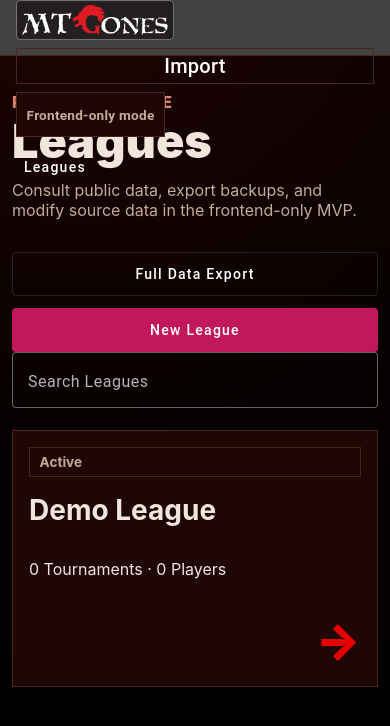
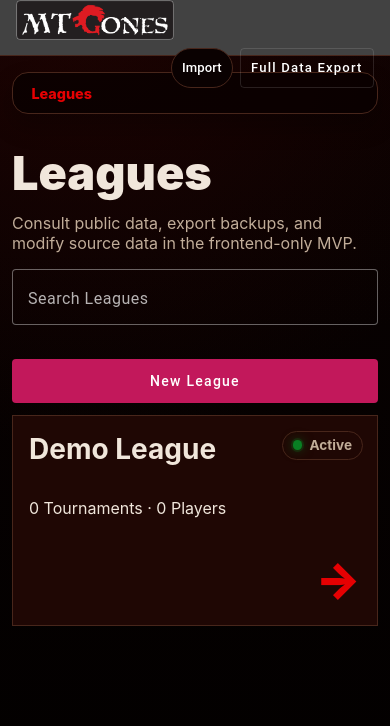
Before and after one commit to AronGomu/gones, an Angular app: page /leagues in a window 390 px wide. Shown: the top 726 px of the page. Built offline with nearby package versions, Linux system fonts and the light colour scheme.

Commit message:
bunch of stuff

```diff
--- a/src/app/app.component.ts
+++ b/src/app/app.component.ts
@@ -4,8 +4,16 @@ import { filter } from 'rxjs';
 import { MatButtonModule } from '@angular/material/button';
 import { MatIconModule } from '@angular/material/icon';
 import { MatToolbarModule } from '@angular/material/toolbar';
-import { APP_BACKEND, ApplicationBackend } from './backend/application-backend';
+import { LeagueRepository } from './data/league-repository.service';
+import { exportFullData } from './domain/export-restore';
+import { PersistedLeague } from './domain/models';
 import { logBoundaryError, logBoundaryInfo } from './shared/app-logger';
+import { saveJsonFile } from './shared/save-json-file';
+
+interface BreadcrumbItem {
+  label: string;
+  link?: unknown[];
+}
 
 @Component({
   selector: 'gones-root',
@@ -14,13 +22,34 @@ import { logBoundaryError, logBoundaryInfo } from './shared/app-logger';
   template: `
     <mat-toolbar class="app-toolbar">
       <a class="brand" routerLink="/leagues" aria-label="Gones home"><img src="assets/gones_logo.png" alt="Gones"></a>
-      <nav class="nav-links" aria-label="Primary"><a mat-button routerLink="/leagues">Leagues</a></nav>
+      <nav class="breadcrumb-shell breadcrumb-shell--desktop" aria-label="Breadcrumb">
+        <ol class="breadcrumbs">
+          @for (item of breadcrumbs(); track item.label + $index) {
+            <li class="breadcrumb-item" [class.active]="$last" [attr.aria-current]="$last ? 'page' : null">
+              @if (!$last && item.link) { <a [routerLink]="item.link">{{ item.label }}</a> }
+              @else { <span>{{ item.label }}</span> }
+            </li>
+          }
+        </ol>
+      </nav>
       <span class="spacer"></span>
       @if (showHeaderImport()) {
-        <label class="file-button toolbar-import" [class.disabled]="importing()" mat-stroked-button>{{ importing() ? 'Importing…' : 'Import' }}<input data-cy="header-import-input" type="file" accept=".json,application/json" [disabled]="importing()" (change)="importLeague($event)"></label>
+        <div class="header-actions">
+          <label class="file-button toolbar-import secondary-action" [class.disabled]="importing()" mat-stroked-button>{{ importing() ? 'Importing…' : 'Import' }}<input data-cy="header-import-input" type="file" accept=".json,application/json" [disabled]="importing()" (change)="importLeague($event)"></label>
+          <button mat-stroked-button class="secondary-action" type="button" (click)="downloadFullExport()">Full Data Export</button>
+        </div>
       }
-      @if (backend.mode === 'frontend-local') { <span class="setup-chip">Frontend-only mode</span> }
     </mat-toolbar>
+    <nav class="breadcrumb-shell breadcrumb-shell--mobile" aria-label="Breadcrumb">
+      <ol class="breadcrumbs">
+        @for (item of breadcrumbs(); track item.label + $index) {
+          <li class="breadcrumb-item" [class.active]="$last" [attr.aria-current]="$last ? 'page' : null">
+            @if (!$last && item.link) { <a [routerLink]="item.link">{{ item.label }}</a> }
+            @else { <span>{{ item.label }}</span> }
+          </li>
+        }
+      </ol>
+    </nav>
     @if (importError()) { <p class="error app-banner" role="alert">{{ importError() }}</p> }
     <main class="app-main"><router-outlet /></main>
   `
@@ -28,17 +57,51 @@ import { logBoundaryError, logBoundaryInfo } from './shared/app-logger';
 export class AppComponent {
   private readonly injector = inject(Injector);
   private readonly router = inject(Router);
-  readonly backend: ApplicationBackend = inject(APP_BACKEND);
+  private readonly repo = inject(LeagueRepository);
   readonly currentUrl = signal(this.router.url);
   readonly importing = signal(false);
   readonly importError = signal('');
   readonly showHeaderImport = signal(true);
+  readonly breadcrumbs = signal<BreadcrumbItem[]>([{ label: 'Leagues' }]);
+  private routeStateRequest = 0;
 
   constructor() {
+    void this.updateRouteState(this.router.url);
     this.router.events.pipe(filter((event): event is NavigationEnd => event instanceof NavigationEnd)).subscribe((event) => {
-      this.currentUrl.set(event.urlAfterRedirects);
-      this.showHeaderImport.set(event.urlAfterRedirects.split('?')[0] === '/leagues');
+      void this.updateRouteState(event.urlAfterRedirects);
     });
+  }
+
+  private async updateRouteState(url: string): Promise<void> {
+    const request = ++this.routeStateRequest;
+    this.currentUrl.set(url);
+    const path = url.split('?')[0];
+    this.showHeaderImport.set(path === '/leagues');
+    const breadcrumbs = await this.buildBreadcrumbs(path);
+    if (request === this.routeStateRequest) this.breadcrumbs.set(breadcrumbs);
+  }
+
+  private async buildBreadcrumbs(path: string): Promise<BreadcrumbItem[]> {
+    const segments = path.split('/').filter(Boolean);
+    if (segments[0] !== 'leagues' || !segments[1]) return [{ label: 'Leagues' }];
+
+    const leagueId = decodeURIComponent(segments[1]);
+    const league = await this.safeGetLeague(leagueId);
+    const leagueLabel = league?.name || 'League';
+    if (segments[2] !== 'tournaments' || !segments[3]) return [{ label: 'Leagues', link: ['/leagues'] }, { label: leagueLabel }];
+
+    const tournamentId = decodeURIComponent(segments[3]);
+    const tournamentLabel = league?.tournaments.find((item) => item.id === tournamentId)?.name || 'Tournament';
+    return [{ label: 'Leagues', link: ['/leagues'] }, { label: leagueLabel, link: ['/leagues', leagueId] }, { label: tournamentLabel }];
+  }
+
+  private async safeGetLeague(leagueId: string): Promise<PersistedLeague | null> {
+    try { return await this.repo.getLeague(leagueId); }
+    catch (error) { logBoundaryError('app-breadcrumb.loadLeague', error, { leagueId }); return null; }
+  }
+
+  async downloadFullExport(): Promise<void> {
+    saveJsonFile(exportFullData(await this.repo.listLeagues()), 'gones-full-data.gones.json');
   }
 
   async importLeague(event: Event): Promise<void> {
--- a/src/app/features/leagues/league-list.component.ts
+++ b/src/app/features/leagues/league-list.component.ts
@@ -11,8 +11,6 @@ import { MatProgressSpinnerModule } from '@angular/material/progress-spinner';
 import { LeagueRepository } from '../../data/league-repository.service';
 import { PersistedLeague } from '../../domain/models';
 import { calculateLeagueResult } from '../../domain/results';
-import { exportFullData } from '../../domain/export-restore';
-import { saveJsonFile } from '../../shared/save-json-file';
 import { logBoundaryError } from '../../shared/app-logger';
 import { TextPromptDialogComponent } from '../../shared/dialogs';
 
@@ -21,21 +19,20 @@ import { TextPromptDialogComponent } from '../../shared/dialogs';
   imports: [FormsModule, RouterLink, MatButtonModule, MatCardModule, MatDialogModule, MatFormFieldModule, MatInputModule, MatProgressSpinnerModule],
   template: `
     <section class="page-heading">
-      <div><p class="kicker">Public archive</p><h1>Leagues</h1><p class="muted">Consult public data, export backups, and modify source data in the frontend-only MVP.</p></div>
-      <div class="actions">
-        <button mat-stroked-button (click)="downloadFullExport()" [disabled]="!leagues().length">Full Data Export</button>
-        <button mat-flat-button color="primary" (click)="createLeague()">New League</button>
-      </div>
+      <div><h1>Leagues</h1><p class="muted">Consult public data, export backups, and modify source data in the frontend-only MVP.</p></div>
     </section>
     @if (error()) { <p class="error" role="alert">{{ error() }}</p> }
-    <mat-form-field appearance="outline" class="search"><mat-label>Search Leagues</mat-label><input matInput [(ngModel)]="searchTerm"></mat-form-field>
+    <div class="league-toolbar">
+      <mat-form-field appearance="outline" class="search"><mat-label>Search Leagues</mat-label><input matInput [(ngModel)]="searchTerm"></mat-form-field>
+      <button mat-flat-button color="primary" (click)="createLeague()">New League</button>
+    </div>
     @if (loading()) { <mat-spinner diameter="40" /> }
     @else if (!filteredLeagues().length) { <mat-card class="panel"><mat-card-title>No Leagues</mat-card-title><mat-card-content>No public Leagues match this view.</mat-card-content></mat-card> }
     @else {
       <div class="league-grid">
         @for (league of filteredLeagues(); track league.id) {
           <a class="league-card" [routerLink]="['/leagues', league.id]" data-cy="league-list-item">
-            <span class="status" [class.completed]="league.status === 'completed'">{{ league.status === 'completed' ? 'Completed' : 'Active' }}</span>
+            <span class="status league-card-status" [class.completed]="league.status === 'completed'"><span class="status-dot" aria-hidden="true"></span>{{ league.status === 'completed' ? 'Completed' : 'Active' }}</span>
             <h2>{{ league.name }}</h2>
             <p>{{ league.tournaments.length }} Tournament{{ league.tournaments.length === 1 ? '' : 's' }} · {{ playerCount(league) }} Player{{ playerCount(league) === 1 ? '' : 's' }}</p>
             <span class="open-affordance">→</span>
@@ -75,7 +72,6 @@ export class LeagueListComponent {
     await this.router.navigate(['/leagues', league.id]);
   }
 
-  downloadFullExport(): void { saveJsonFile(exportFullData(this.leagues()), 'gones-full-data.gones.json'); }
 }
 
 function firstDialogValue<T>(source: Observable<T | undefined>): Promise<T | undefined> {
--- a/src/styles.css
+++ b/src/styles.css
@@ -31,10 +31,23 @@ button, .file-button, a[mat-button], a[mat-stroked-button], a[mat-flat-button] {
 .app-toolbar { position: sticky; top: 0; z-index: 20; min-width: 0; border-bottom: 1px solid var(--soot); background: var(--black-metal); gap: .5rem; }
 .brand { display: inline-flex; align-items: center; margin-right: 1rem; }
 .brand img { width: auto; height: 48px; }
-.nav-links { display: flex; gap: .25rem; }
 .spacer { flex: 1 1 auto; }
+.header-actions { display: inline-flex; align-items: center; justify-content: flex-end; gap: .5rem; margin-left: auto; min-width: 0; }
+.header-actions .secondary-action { white-space: nowrap; }
 .setup-chip, .status { border: 1px solid var(--soot); background: var(--iron); color: var(--dim-ash); padding: .35rem .6rem; font-size: .85rem; font-weight: 700; }
 .status.completed { color: var(--steel); }
+.status-dot { display: inline-block; width: .58rem; height: .58rem; flex: 0 0 .58rem; border-radius: 999px; background: var(--create-green); box-shadow: 0 0 0 2px color-mix(in oklch, var(--create-green) 22%, transparent), 0 0 12px color-mix(in oklch, var(--create-green) 62%, transparent); }
+.status.completed .status-dot { background: var(--hot-blood); box-shadow: 0 0 0 2px color-mix(in oklch, var(--hot-blood) 22%, transparent), 0 0 12px color-mix(in oklch, var(--hot-blood) 62%, transparent); }
+.breadcrumb-shell { min-width: 0; }
+.breadcrumb-shell--desktop { flex: 1 1 auto; margin-left: .5rem; }
+.breadcrumb-shell--mobile { display: none; width: min(1280px, calc(100vw - 32px)); margin: 1rem auto 0; }
+.breadcrumbs { display: flex; flex-wrap: wrap; align-items: center; gap: .45rem; width: fit-content; max-width: 100%; margin: 0; padding: .45rem .6rem; list-style: none; border: 1px solid var(--soot); border-radius: 999px; background: color-mix(in oklch, var(--black-metal) 86%, transparent); box-shadow: 0 12px 24px oklch(4% 0.012 29 / 0.24); }
+.breadcrumb-item { display: inline-flex; align-items: center; min-width: 0; color: var(--dim-ash); font-size: .9rem; font-weight: 800; }
+.breadcrumb-item + .breadcrumb-item::before { content: '›'; margin-right: .45rem; color: var(--steel); font-size: 1.15em; line-height: 1; }
+.breadcrumb-item a, .breadcrumb-item span { display: inline-block; max-width: min(42vw, 22rem); overflow: hidden; text-overflow: ellipsis; white-space: nowrap; border-radius: 999px; padding: .28rem .55rem; text-decoration: none; }
+.breadcrumb-item a { color: var(--dim-ash); }
+.breadcrumb-item a:hover, .breadcrumb-item a:focus-visible { color: var(--ash); background: var(--raised-iron); outline: none; }
+.breadcrumb-item.active span { color: var(--hot-blood); background: transparent; }
 .app-main { width: min(1280px, calc(100vw - 32px)); min-width: 0; margin-inline: auto; padding: 2rem 0 4rem; display: grid; gap: 1.5rem; }
 .page-heading, .section-header { display: flex; align-items: flex-start; justify-content: space-between; gap: 1rem; flex-wrap: wrap; min-width: 0; }
 .page-heading > *, .section-header > * { min-width: 0; }
@@ -52,41 +65,57 @@ h2 { margin: 0; font-size: 1.5rem; }
 .back-button-row--top { margin-bottom: .75rem; }
 .back-button-row--bottom { margin-top: .75rem; }
 .back-button { width: fit-content; }
-.back-button.secondary-action { --mdc-outlined-button-label-text-color: var(--dim-ash); --mdc-outlined-button-outline-color: var(--soot); --mat-outlined-button-state-layer-color: var(--ash); min-height: 44px; padding-block: .55rem; padding-inline: 1rem; background: var(--black-metal); }
-.back-button.secondary-action .mdc-button__label { display: inline-flex; align-items: center; gap: .45rem; line-height: 1; }
-.back-button.secondary-action:hover { --mdc-outlined-button-label-text-color: var(--ash); --mdc-outlined-button-outline-color: var(--steel); background: var(--raised-iron); }
+.secondary-action { --mdc-outlined-button-label-text-color: var(--dim-ash); --mdc-outlined-button-outline-color: var(--soot); --mat-outlined-button-state-layer-color: var(--ash); min-height: 44px; padding-block: .55rem; padding-inline: 1rem; background: var(--black-metal); }
+.secondary-action .mdc-button__label { display: inline-flex; align-items: center; gap: .45rem; line-height: 1; }
+.secondary-action:hover { --mdc-outlined-button-label-text-color: var(--ash); --mdc-outlined-button-outline-color: var(--steel); background: var(--raised-iron); }
 .back-button__icon { display: block; width: 1.1rem; height: 1.1rem; flex: 0 0 1.1rem; stroke: currentColor; stroke-width: 2.4; stroke-linecap: round; stroke-linejoin: round; fill: none; }
 .panel, mat-card.panel { border: 1px solid var(--soot); background: var(--iron); box-shadow: 0 18px 34px oklch(4% 0.012 29 / 0.42); }
 .narrow { max-width: 680px; }
 .stack { display: grid; gap: 1rem; }
 .search { max-width: 420px; width: 100%; }
+.league-toolbar { display: flex; align-items: flex-start; gap: .75rem; flex-wrap: wrap; }
+.league-toolbar .search { flex: 1 1 320px; }
+.league-toolbar button { flex: 0 0 auto; margin-top: .25rem; }
 .league-grid { display: grid; grid-template-columns: repeat(auto-fit, minmax(min(100%, 320px), 1fr)); gap: 1rem; }
 .league-card, .tournament-card { position: relative; display: grid; gap: 1rem; min-width: 0; border: 1px solid var(--soot); background: var(--iron); color: var(--ash); padding: 1.25rem; text-decoration: none; transition: transform .2s ease, border-color .2s ease, background .2s ease; overflow-wrap: anywhere; }
+.league-card { padding-top: 3rem; }
+.league-card-status { position: absolute; top: .9rem; right: .9rem; display: inline-flex; align-items: center; gap: .45rem; border-radius: 999px; }
 .league-card:hover, .tournament-card:hover { transform: translateY(-2px); border-color: var(--blood); background: oklch(14% 0.052 29); }
 .league-card h2 { color: var(--ash); font-size: 1.75rem; }
 .open-affordance { justify-self: end; color: var(--hot-blood); font-size: 3rem; font-weight: 900; }
-.file-button { position: relative; overflow: hidden; display: inline-flex; align-items: center; justify-content: center; min-height: 36px; padding: 0 1rem; border: 1px solid var(--soot); cursor: pointer; }
+.file-button { position: relative; overflow: hidden; display: inline-flex; align-items: center; justify-content: center; min-height: 36px; padding: 0 1rem; border: 1px solid var(--soot); border-radius: var(--mdc-outlined-button-container-shape, 9999px); cursor: pointer; font-family: var(--mdc-outlined-button-label-text-font, Roboto, sans-serif); font-size: var(--mdc-outlined-button-label-text-size, 14px); font-weight: var(--mdc-outlined-button-label-text-weight, 500); letter-spacing: var(--mdc-outlined-button-label-text-tracking, .1px); line-height: var(--mdc-outlined-button-label-text-line-height, 20px); }
 .file-button input { position: absolute; inset: 0; opacity: 0; cursor: pointer; }
 .file-button:focus-within { outline: 2px solid var(--hot-blood); outline-offset: 2px; }
 .file-button.disabled { opacity: .6; cursor: progress; }
-.toolbar-import { margin-right: .75rem; }
+.toolbar-import { margin-right: 0; }
 .app-banner { margin: .75rem auto 0; width: min(1280px, calc(100vw - 32px)); box-sizing: border-box; }
-.collapsible-table { display: grid; gap: .75rem; }
-.collapsible-table__header { display: flex; align-items: center; justify-content: space-between; gap: 1rem; flex-wrap: wrap; }
+.collapsible-table { display: grid; gap: .25rem; }
+.collapsible-table__header { display: inline-flex; align-items: center; justify-content: flex-start; gap: .35rem; justify-self: start; min-height: 2rem; }
 .collapsible-table__summary { margin: 0; font-weight: 700; }
-.collapsible-table__toggle { white-space: nowrap; }
+.collapsible-table__toggle { display: inline-flex; align-items: center; justify-content: center; width: 2rem; height: 2rem; padding: 0; border: 0; background: transparent; color: var(--ash); cursor: pointer; border-radius: 999px; }
+.collapsible-table__toggle:hover { background: color-mix(in oklch, var(--ash) 12%, transparent); color: var(--hot-blood); }
+.collapsible-table__toggle:focus-visible { outline: 2px solid var(--hot-blood); outline-offset: 2px; }
+.collapsible-table__chevron { display: inline-block; width: 1em; font-size: 1.25rem; line-height: 1; font-weight: 900; }
+.collapsible-table__content { display: grid; gap: .75rem; }
+.collapsible-table__content[hidden] { display: none; }
 .table-wrap { overflow-x: auto; border: 1px solid var(--soot); -webkit-overflow-scrolling: touch; }
 .ranking-table { width: 100%; min-width: 680px; background: var(--iron); }
 .ranking-table th, .ranking-table td { white-space: nowrap; }
 .ranking-table td:nth-child(2) { max-width: 18rem; white-space: normal; overflow-wrap: anywhere; }
+.ranking-table .mat-mdc-row:nth-child(odd) { background: var(--iron); }
+.ranking-table .mat-mdc-row:nth-child(even) { background: color-mix(in oklch, var(--raised-iron) 52%, var(--iron)); }
 .ranking-cards { display: none; list-style: none; margin: 0; padding: 0; gap: .75rem; }
 .ranking-card { display: grid; gap: .75rem; border: 1px solid var(--soot); background: var(--iron); padding: 1rem; }
-.ranking-card-main { display: grid; grid-template-columns: auto minmax(0, 1fr); gap: .75rem; align-items: center; font-weight: 800; }
+.ranking-card:nth-child(even) { background: color-mix(in oklch, var(--raised-iron) 52%, var(--iron)); }
+.ranking-card-main { display: flex; gap: .75rem; align-items: center; font-weight: 800; min-width: 0; }
+.ranking-card-main a { min-width: 0; }
+.ranking-card-record, .ranking-card-points { color: var(--dim-ash); white-space: nowrap; }
+.ranking-card-points { font-weight: 900; }
 .rank-badge { border: 1px solid var(--soot); background: var(--black-metal); color: var(--dim-ash); padding: .25rem .5rem; }
-.ranking-card-stats { display: grid; grid-template-columns: repeat(2, minmax(0, 1fr)); gap: .5rem; margin: 0; }
-.ranking-card-stats div { min-width: 0; }
-.ranking-card-stats dt { color: var(--dim-ash); font-size: .72rem; font-weight: 800; letter-spacing: .08em; text-transform: uppercase; }
-.ranking-card-stats dd { margin: .1rem 0 0; font-weight: 700; overflow-wrap: anywhere; }
+.ranking-card-stats { display: flex; flex-wrap: nowrap; align-items: center; gap: .75rem; margin: 0; font-size: .78rem; }
+.ranking-card-stats div { display: inline-flex; align-items: baseline; gap: .25rem; min-width: 0; white-space: nowrap; }
+.ranking-card-stats dt { color: var(--dim-ash); font-size: inherit; font-weight: 800; letter-spacing: .06em; text-transform: uppercase; }
+.ranking-card-stats dd { margin: 0; font-weight: 700; overflow-wrap: anywhere; }
 .stat-grid { display: grid; grid-template-columns: repeat(auto-fit, minmax(160px, 1fr)); gap: 1rem; }
 .match-card, .user-card, .round-panel { border: 1px solid var(--soot); }
 .user-form { display: grid; grid-template-columns: repeat(auto-fit, minmax(220px, 1fr)); gap: 1rem; }
@@ -100,26 +129,33 @@ h2 { margin: 0; font-size: 1.5rem; }
 .entry-match, .entry-decks { min-width: 0; overflow-wrap: anywhere; }
 .dialog-field { width: min(420px, 76vw); }
 @media (max-width: 760px) {
+  .breadcrumb-shell--desktop { display: none; }
+  .breadcrumb-shell--mobile { display: block; width: 100%; padding-inline: .75rem; }
+  .breadcrumbs { width: 100%; border-radius: 1rem; }
+  .breadcrumb-item a, .breadcrumb-item span { max-width: 58vw; }
   .app-main { width: 100%; padding: 1rem .75rem 4rem; gap: 1.25rem; }
   .app-toolbar { min-height: auto; height: auto; align-items: center; padding: .5rem .75rem; flex-wrap: wrap; }
   .brand { margin-right: .25rem; }
   .brand img { height: 40px; }
-  .nav-links { order: 3; width: 100%; }
-  .nav-links a { width: 100%; justify-content: flex-start; }
   .spacer { display: none; }
+  .header-actions { order: 2; margin-left: auto; gap: .4rem; flex: 0 0 auto; }
+  .header-actions .secondary-action { width: auto; min-width: 0; min-height: 40px; padding-inline: .65rem; font-size: .82rem; }
+  .header-actions .file-button { width: auto; }
   .toolbar-import, .setup-chip { margin-right: 0; }
   .setup-chip { max-width: 100%; overflow-wrap: anywhere; }
   .page-heading, .section-header { display: grid; grid-template-columns: 1fr; }
   .actions { justify-content: stretch; }
   .actions > *, .section-header button, .file-button { width: 100%; }
   .search { max-width: none; }
+  .league-toolbar { display: grid; grid-template-columns: 1fr; margin-bottom: .75rem; }
+  .league-toolbar button { width: 100%; margin-top: 0; }
   .league-grid { grid-template-columns: 1fr; }
   .league-card, .tournament-card, .panel, mat-card.panel { padding: 1rem; }
   .tournament-card { grid-template-columns: 1fr auto; align-items: center; }
   .tournament-card strong { grid-column: 1 / -1; }
   .table-wrap { display: none; }
   .ranking-cards { display: grid; }
-  .ranking-card-stats { grid-template-columns: repeat(2, minmax(0, 1fr)); }
+  .ranking-card-stats { justify-content: flex-start; gap: .5rem; }
   .import-row { grid-template-columns: 1fr; }
   .entry-row { grid-template-columns: 1fr; padding: 1rem; }
   .entry-table { color: var(--dim-ash); font-weight: 800; text-transform: uppercase; letter-spacing: .06em; }
```
Also changed, not shown: src/app/shared/ranking-table.component.ts (+28 -32 lines), 2 other files (tests, documents, lock files or other folders).
